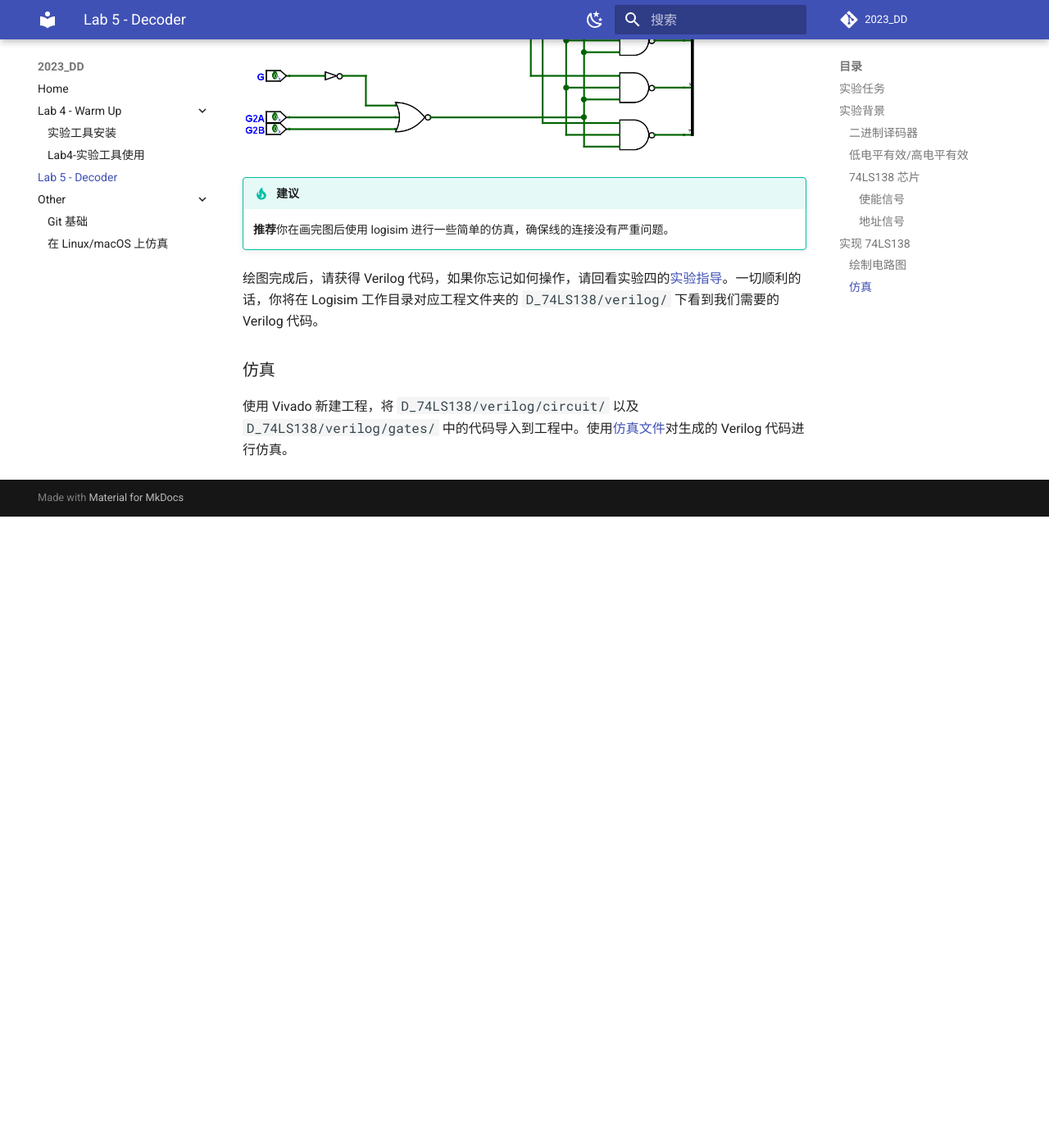
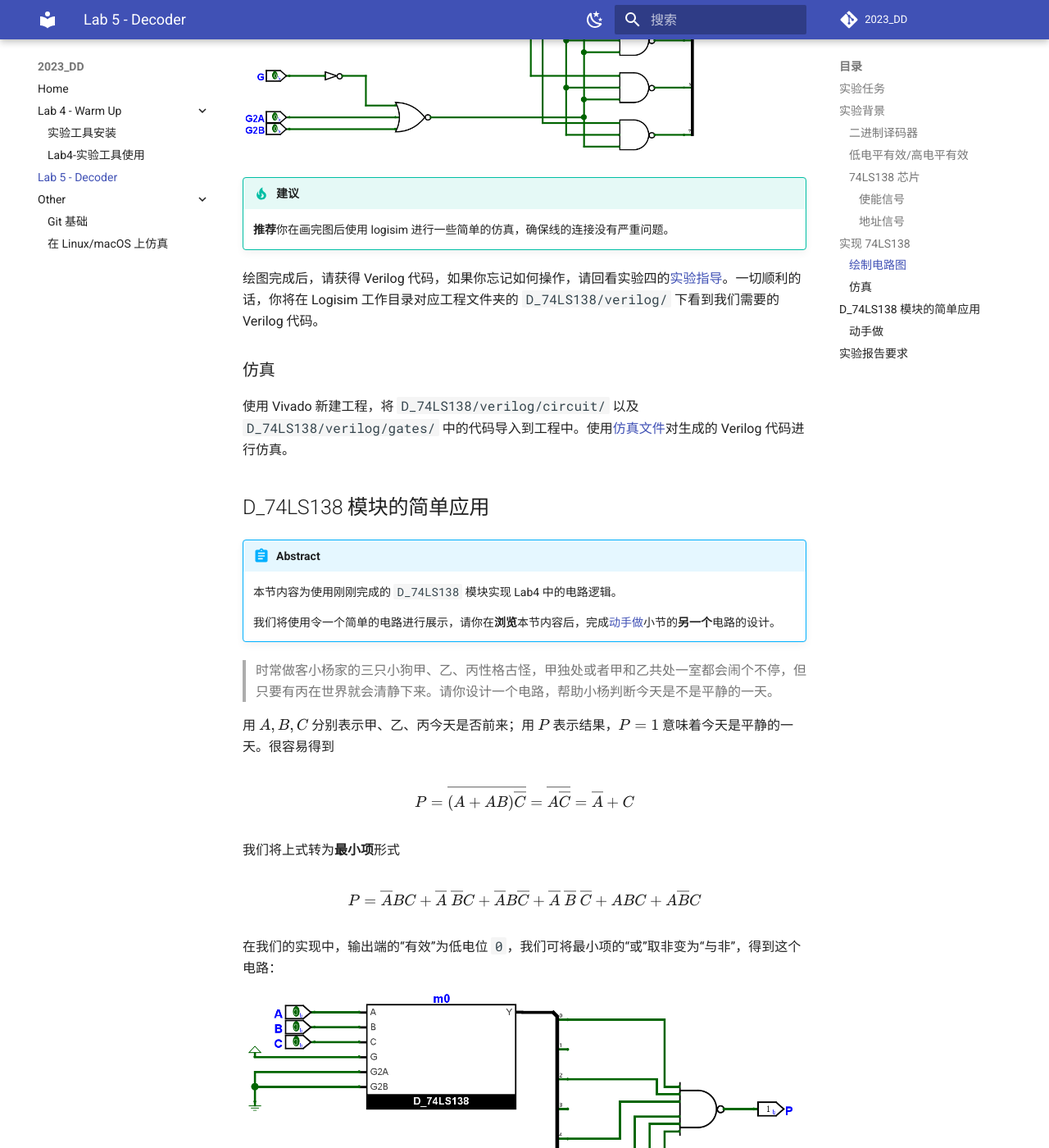
Before and after one commit to Guahao31/2023_DD, an MkDocs documentation site: the page built from docs/lab5/decoder.md, in a window 1280 px wide and 1400 px high, scrolled down 3417 px. Shown: the whole window at 82% size. Built offline with MkDocs 1.6.1 and Material for MkDocs 9.7.7, drawn with Linux system fonts in a browser that asks for light colours; comment, search, counter and statistics services are not loaded; before the commit the page ends 4047 px from its top, so only the background shows below that; some of the changed text lies outside the part shown.

Commit message:
update: application of 74LS138

```diff
--- a/docs/lab5/decoder.md
+++ b/docs/lab5/decoder.md
@@ -81,3 +81,44 @@
 ### 仿真
 
 使用 Vivado 新建工程，将 `D_74LS138/verilog/circuit/` 以及 `D_74LS138/verilog/gates/` 中的代码导入到工程中。使用[仿真文件](../attachment/D_74LS138_tb.v)对生成的 Verilog 代码进行仿真。
+
+## D_74LS138 模块的简单应用
+
+!!! abstract
+    本节内容为使用刚刚完成的 `D_74LS138` 模块实现 Lab4 中的电路逻辑。
+
+    我们将使用令一个简单的电路进行展示，请你在**浏览**本节内容后，完成[动手做](#simple-use_lets-do-it)小节的**另一个**电路的设计。
+
+> 时常做客小杨家的三只小狗甲、乙、丙性格古怪，甲独处或者甲和乙共处一室都会闹个不停，但只要有丙在世界就会清静下来。请你设计一个电路，帮助小杨判断今天是不是平静的一天。
+
+用 $A, B, C$ 分别表示甲、乙、丙今天是否前来；用 $P$ 表示结果，$P=1$ 意味着今天是平静的一天。很容易得到
+
+$$
+ P = \overline{(A + AB)\overline{C}} = \overline{A\overline{C}} = \overline{A} + C
+$$
+
+我们将上式转为**最小项**形式
+
+$$
+ P = \overline{A}BC + \overline{A}\ \overline{B}C + \overline{A}B\overline{C} + \overline{A}\ \overline{B}\ \overline{C} + ABC + A\overline{B}C
+$$
+
+在我们的实现中，输出端的“有效”为低电位 `0`，我们可将最小项的“或”取非变为“与非”，得到这个电路：
+
+<img src="../pic/application_for_report.png" style="display: block; margin: 0 auto; zoom: 55%">
+
+事实上，我们可以先关注 $\overline{P} = A\overline{C} = AB\overline{C} + A\overline{B}\ \overline{C}$，使用“与”门得到结果，即：
+
+<img src="../pic/another_application_for_report.png" style="display: block; margin: 0 auto; zoom: 55%">
+
+### 动手做 {: #simple-use_lets-do-it}
+
+请你实现 Lab4 中“动手做”小节的电路逻辑，其电路图如下：
+
+<img src="../../warmup/pic/lab4/logisim_example.png" style="zoom: 80%">
+
+请你根据上个实验得到的真值表，写出其对应的**最小项**或**最大项**形式；绘制电路图，电路名为 `LampCtrl`，要求使用 `D_74LS138` 模块。
+
+## 实验报告要求
+
+TODO
```
Also changed, not shown: docs/lab5/pic/another_application_for_report.png (added), docs/lab5/pic/application_for_report.png (added).
